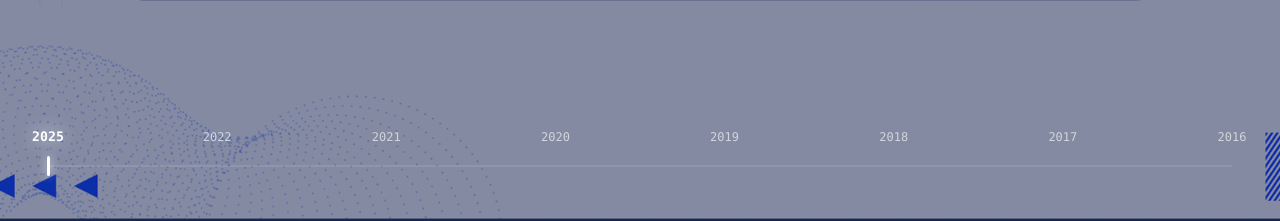
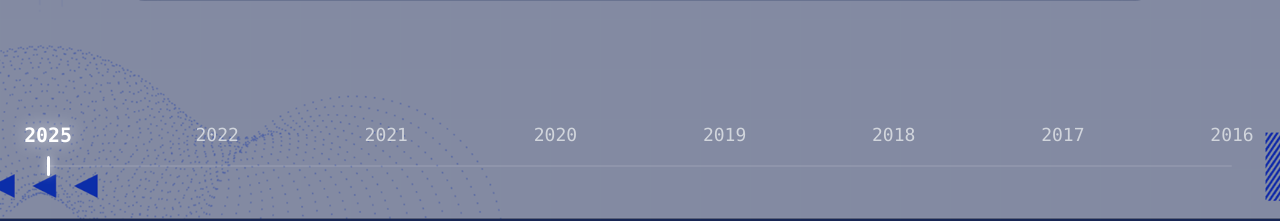
Before and after one commit to ToT-Team/otst-portal, a Next.js app: page / in a window 1280 px wide. Shown: the part 1573-1794 px from the top of the page. Built offline with nearby package versions, Linux system fonts and the light colour scheme.

Commit message:
update timeline bar

```diff
--- a/src/components/HorizontalScrollSection.tsx
+++ b/src/components/HorizontalScrollSection.tsx
@@ -358,7 +358,7 @@ export default function HorizontalScrollSection() {
       {/* Desktop Progress Timeline Indicator (bottom of section) */}
       <div className="hidden md:flex absolute bottom-10 left-12 right-12 z-20 flex-col">
         {/* Timeline Year Labels */}
-        <div className="relative w-full h-6 font-mono text-[10px] sm:text-xs">
+        <div className="relative w-full h-8 font-mono text-[10px] sm:text-xs md:text-base lg:text-lg">
           {PAST_EVENTS.map((event, index) => {
             const isActive = activeIndex === index;
             const yearLabel = event.date.substring(0, 4);
@@ -411,7 +411,7 @@ export default function HorizontalScrollSection() {
       </div>
 
       {/* Mobile Vertical Timeline (right side of section) */}
-      <div className="flex md:hidden absolute right-3 top-1/2 -translate-y-1/2 z-20 flex-row items-center h-[280px]">
+      <div className="flex md:hidden absolute right-1 top-1/2 -translate-y-1/2 z-20 flex-row items-center h-[280px]">
         {/* Timeline Year Labels */}
         <div className="relative h-full w-10 font-mono text-[9px]">
           {PAST_EVENTS.map((event, index) => {
```
